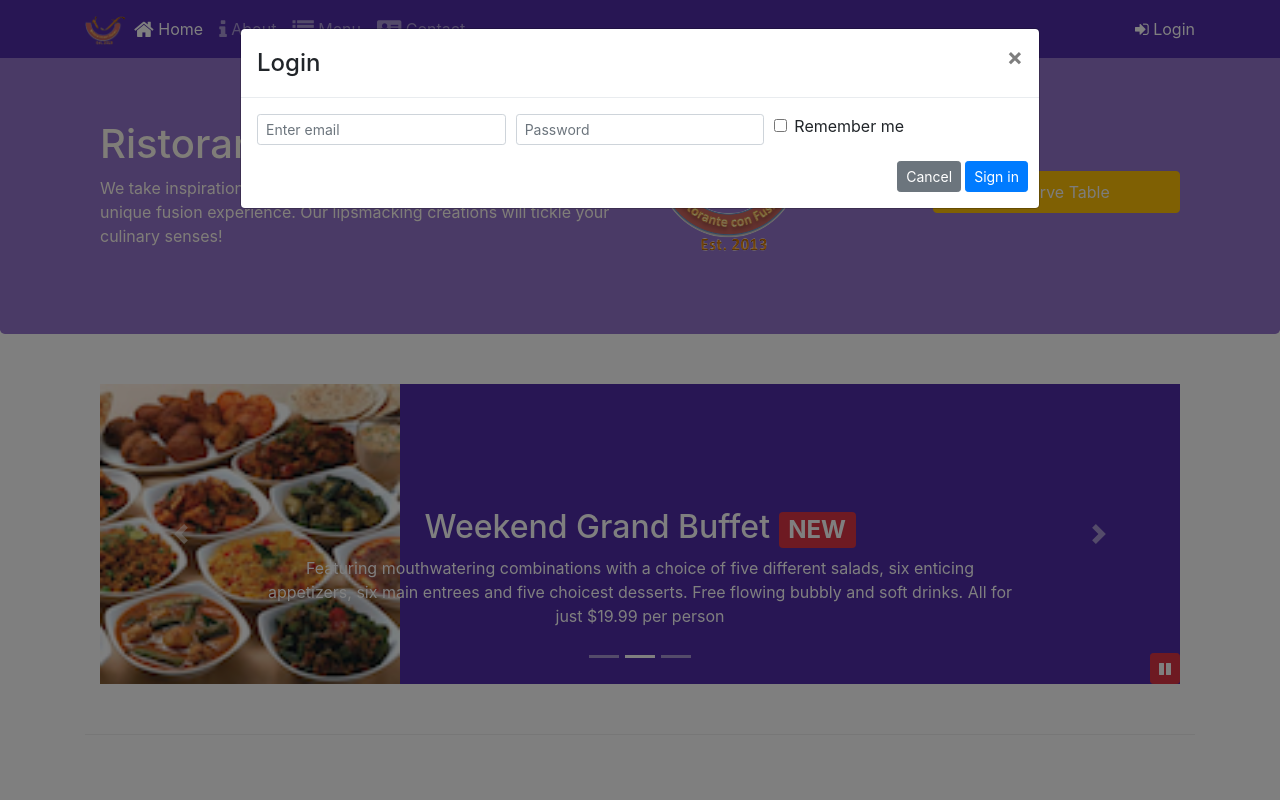
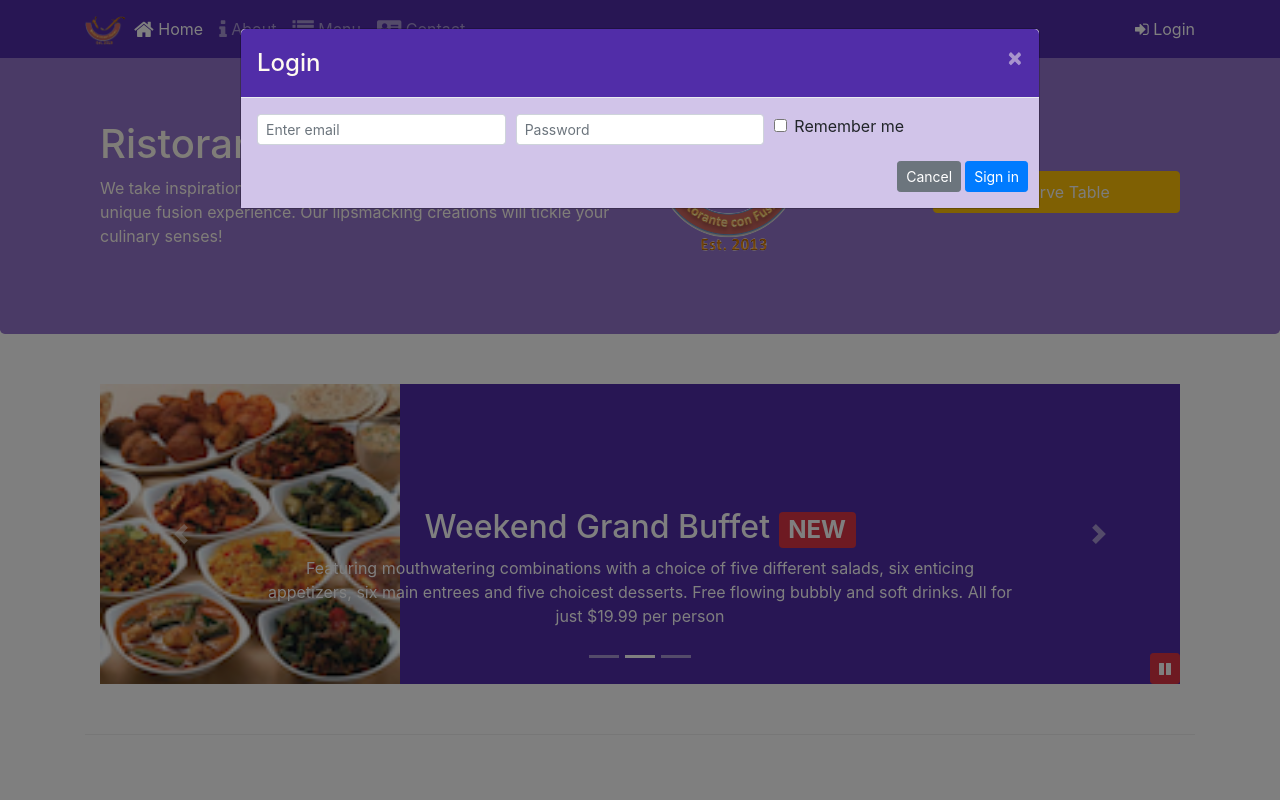
Before and after one commit to harrisalisha/bootstrap2022, a website: page index.html in a window 1280 px wide. Both pictures are taken after a click on the link "Login". Shown: the top 800 px of the page. Drawn offline with nearby package versions, Linux system fonts and the light colour scheme.

Commit message:
assignment4

```diff
--- a/css/styles.scss
+++ b/css/styles.scss
@@ -81,3 +81,23 @@ body{
     bottom: 0px;
     z-index: 1;
 }
+
+
+.modal {
+
+    .modal-header {
+        background-color: $background-dark;
+        color:floralwhite;
+        button {
+            color:floralwhite;
+        }
+    }
+
+    .modal-body {
+        background-color: $background-pale;
+    }
+
+    .modal-footer {
+        background: $background-light;
+    }
+}
--- a/index.html
+++ b/index.html
@@ -42,7 +42,7 @@
                 </ul>
 
                 <span class="navbar-text">
-                    <a data-toggle="modal" data-target="#loginModal">
+                    <a data-toggle="modal" id="loginButton">
                         <span class="fa fa-sign-in"></span> Login</a>
                 </span>
 
@@ -65,11 +65,13 @@
                         <div class="form-row">
                             <div class="form-group col-sm-4">
                                 <label class="sr-only" for="exampleInputEmail3">Email address</label>
-                                    <input type="email" class="form-control form-control-sm mr-1" id="exampleInputEmail3" placeholder="Enter email">
+                                <input type="email" class="form-control form-control-sm mr-1" id="exampleInputEmail3"
+                                    placeholder="Enter email">
                             </div>
                             <div class="form-group col-sm-4">
                                 <label class="sr-only" for="exampleInputPassword3">Password</label>
-                                <input type="password" class="form-control form-control-sm mr-1" id="exampleInputPassword3" placeholder="Password">
+                                <input type="password" class="form-control form-control-sm mr-1"
+                                    id="exampleInputPassword3" placeholder="Password">
                             </div>
                             <div class="col-sm-auto">
                                 <div class="form-check">
@@ -80,7 +82,8 @@
                             </div>
                         </div>
                         <div class="form-row">
-                            <button type="button" class="btn btn-secondary btn-sm ml-auto" data-dismiss="modal">Cancel</button>
+                            <button type="button" class="btn btn-secondary btn-sm ml-auto"
+                                data-dismiss="modal">Cancel</button>
                             <button type="submit" class="btn btn-primary btn-sm ml-1">Sign in</button>
                         </div>
                     </form>
@@ -106,7 +109,7 @@
                 <div class="col-12 col-sm align-self-center">
 
                     <a role="button" class="btn btn-block nav-link btn-warning text-light"
-                        data-toggle="modal" data-target="#reserveModal">Reserve Table</a>
+                        id="reserveButton">Reserve Table</a>
                 </div>
 
             </div>
@@ -214,7 +217,8 @@
                         <div class="carousel-item active">
                             <img class="d-block img-fluid" src="img/uthappizza.png" alt="uthapizza">
                             <div class="carousel-caption d-none d-md-block">
-                            <h2>Uthappizza <span class="badge badge-danger">HOT</span> <span class="badge badge-pill badge-default">$4.99</span></h2>
+                                <h2>Uthappizza <span class="badge badge-danger">HOT</span> <span
+                                        class="badge badge-pill badge-default">$4.99</span></h2>
                                 <p class="d-none d-sm-block">A unique combination of Indian Uthappam (pancake) and
                                     Italian pizza, topped with Cerignola olives, ripe vine
                                     cherry tomatoes, Vidalia onion, Guntur chillies and
@@ -225,9 +229,11 @@
                             <img class="d-block img-fluid" src="img/buffet.png" alt="buffet">
                             <div class="carousel-caption d-none d-md-block">
                                 <h2>Weekend Grand Buffet <span class="badge badge-danger">NEW</span></h2>
-                            <p class="d-none d-sm-block" +>Featuring mouthwatering combinations with a choice of five
+                                <p class="d-none d-sm-block" +>Featuring mouthwatering combinations with a choice of
+                                    five
                                     different salads, six enticing appetizers,
-                            six main entrees and five choicest desserts. Free flowing bubbly and soft drinks. All for
+                                    six main entrees and five choicest desserts. Free flowing bubbly and soft drinks.
+                                    All for
                                     just $19.99 per person </p>
                             </div>
                         </div>
@@ -399,21 +405,30 @@
         //});
 
 
-        $(document).ready(function(){
-            $("#mycarousel").carousel( { interval: 2000 } );
+        $(document).ready(function () {
+            $("#mycarousel").carousel({ interval: 2000 });
 
-            $("#carouselButton").click(function(){
+            $("#carouselButton").click(function () {
                 if ($("#carouselButton").children("span").hasClass('fa-pause')) {
                     $("#mycarousel").carousel('pause');
                     $("#carouselButton").children("span").removeClass('fa-pause');
                     $("#carouselButton").children("span").addClass('fa-play');
                 }
-                    else if ($("#carouselButton").children("span").hasClass('fa-play')){
+                else if ($("#carouselButton").children("span").hasClass('fa-play')) {
                     $("#mycarousel").carousel('cycle');
                     $("#carouselButton").children("span").removeClass('fa-play');
                     $("#carouselButton").children("span").addClass('fa-pause');
                 }
             });
+
+            $("#loginButton").click(function () {
+                $("#loginModal").modal('show')
+            });
+
+            $("#reserveButton").click(function () {
+                $("#reserveModal").modal('show')
+            });
+
         });
     </script>
 
```
Also changed, not shown: css/styles.css. Lines whose indentation alone changed are shown as unchanged.
